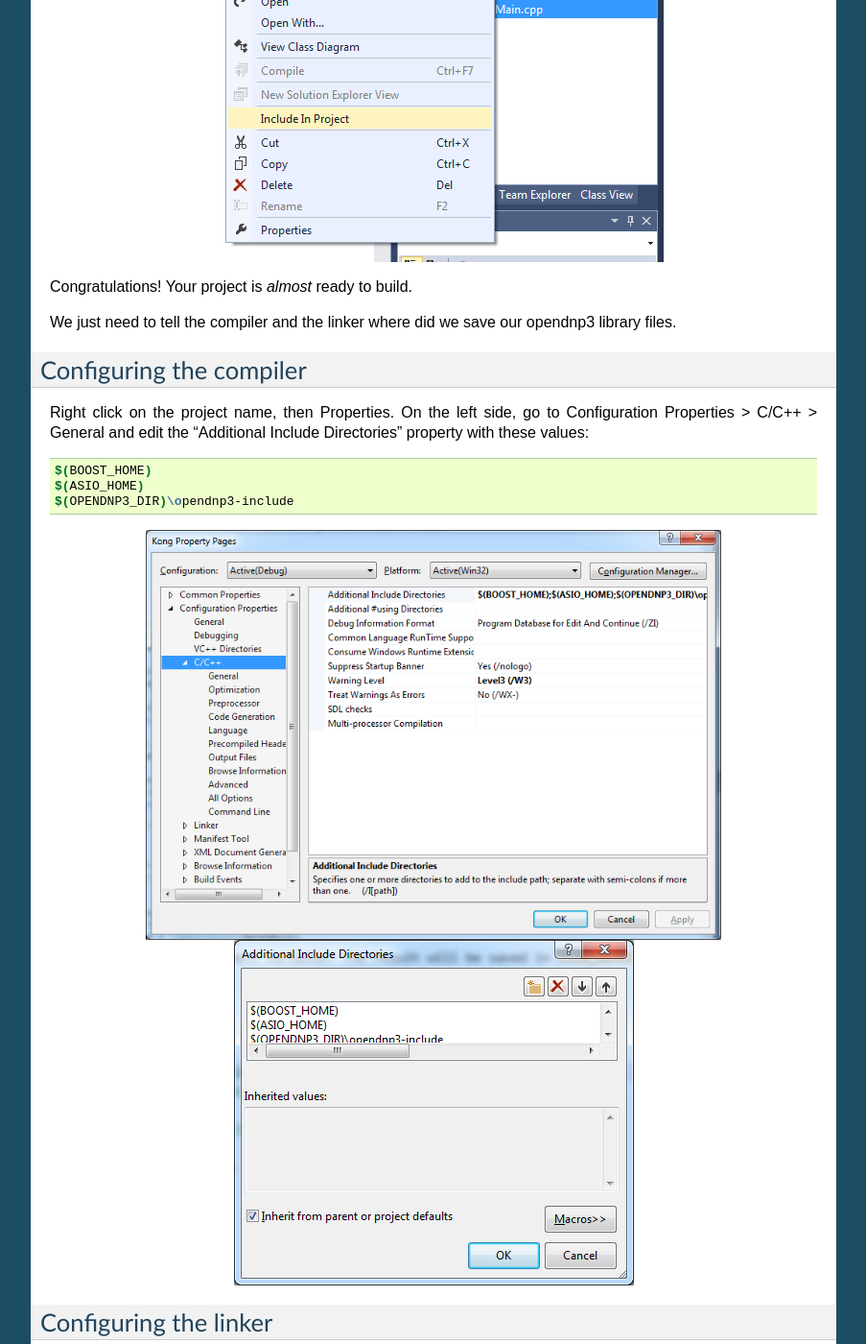
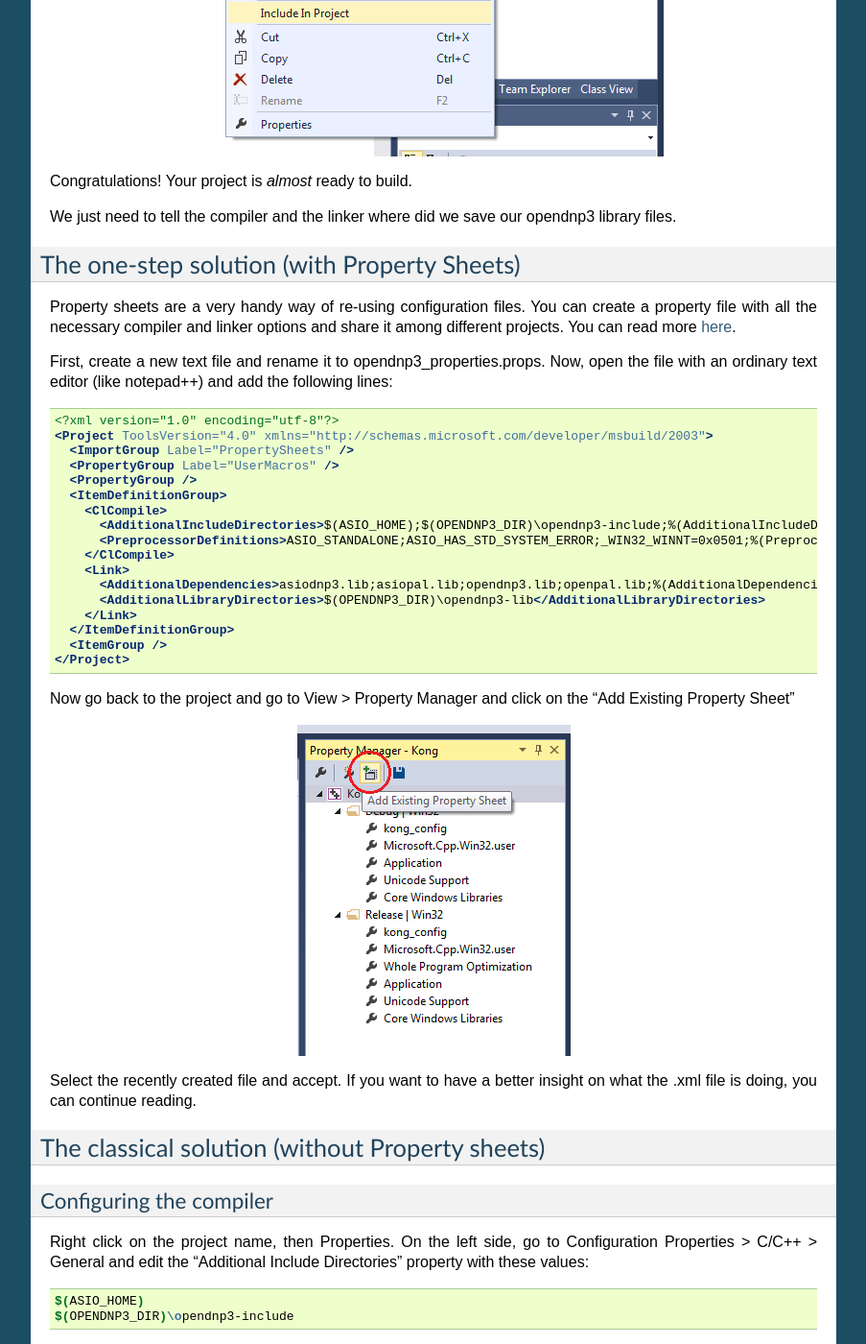
Before and after one commit to dnp3/opendnp3-guide, a Sphinx documentation site: the page built from source/tutorials/tutorial-visual-studio-2013.rst, in a window 1280 px wide and 1400 px high, scrolled down 3603 px. Shown: the whole window at 96% size, without its empty margins (198-1101 px from the left). Built offline with Sphinx 7.4.7, drawn with Linux system fonts in a browser that asks for light colours; some of the changed text lies outside the part shown.

Commit message:
fix to visual studio tutorial
it doesn't need BOOST_HOME anymore.

```diff
--- a/source/tutorials/tutorial-visual-studio-2013.rst
+++ b/source/tutorials/tutorial-visual-studio-2013.rst
@@ -1,9 +1,7 @@
+.. _tutorial_visual_studio_2013:
 ==========================================================
 How to create a new opendnp3 project in Visual Studio 2013
 ==========================================================
-
-.. image:: /img/tutorials/new-project-visual-studio-13/vstudio2013logo_100.png
-   :align: center
 
 This is a tutorial on how to create a new visual studio 2013 project using the opendnp3 library. During the tutorial I'll be using Visual Studio 2013, but it should be very similar for older (or even newer) versions of this IDE.
 
@@ -59,6 +57,44 @@ Congratulations! Your project is *almost* ready to build.
 
 We just need to tell the compiler and the linker where did we save our opendnp3 library files.
 
+The one-step solution (with Property Sheets)
+============================================
+Property sheets are a very handy way of re-using configuration files. You can create a property file with all the necessary compiler and linker options and share it among different projects. You can read more `here <http://msdn.microsoft.com/en-us/library/669zx6zc.aspx>`_.
+
+First, create a new text file and rename it to opendnp3_properties.props.
+Now, open the file with an ordinary text editor (like notepad++) and add the following lines:
+
+.. code-block:: xml
+
+   <?xml version="1.0" encoding="utf-8"?>
+   <Project ToolsVersion="4.0" xmlns="http://schemas.microsoft.com/developer/msbuild/2003">
+     <ImportGroup Label="PropertySheets" />
+     <PropertyGroup Label="UserMacros" />
+     <PropertyGroup />
+     <ItemDefinitionGroup>
+       <ClCompile>
+         <AdditionalIncludeDirectories>$(ASIO_HOME);$(OPENDNP3_DIR)\opendnp3-include;%(AdditionalIncludeDirectories)</AdditionalIncludeDirectories>
+         <PreprocessorDefinitions>ASIO_STANDALONE;ASIO_HAS_STD_SYSTEM_ERROR;_WIN32_WINNT=0x0501;%(PreprocessorDefinitions)</PreprocessorDefinitions>
+       </ClCompile>
+       <Link>
+         <AdditionalDependencies>asiodnp3.lib;asiopal.lib;opendnp3.lib;openpal.lib;%(AdditionalDependencies)</AdditionalDependencies>
+         <AdditionalLibraryDirectories>$(OPENDNP3_DIR)\opendnp3-lib</AdditionalLibraryDirectories>
+       </Link>
+     </ItemDefinitionGroup>
+     <ItemGroup />
+   </Project>
+
+Now go back to the project and go to View > Property Manager and click on the "Add Existing Property Sheet"
+
+
+.. image:: /img/tutorials/new-project-visual-studio-13/07a.prop_sheets.png
+   :align: center
+
+Select the recently created file and accept. If you want to have a better insight on what the .xml file is doing, you can continue reading.
+
+The classical solution (without Property sheets)
+================================================
+
 
 Configuring the compiler
 ------------------------
@@ -68,7 +104,6 @@ and edit the "Additional Include Directories" property with these values:
 
 .. code-block:: bash
 
-   $(BOOST_HOME)
    $(ASIO_HOME)
    $(OPENDNP3_DIR)\opendnp3-include
 
@@ -80,17 +115,32 @@ and edit the "Additional Include Directories" property with these values:
 .. image:: /img/tutorials/new-project-visual-studio-13/04b.compiler.png
    :align: center
 
+It is very important to add a preprocessor instruction to tell the compiler to use the header-only version of ASIO. In fact, if we don't declare this options, the compiler will try to use the built version of boost library and it will fail if it doesn't find it in our system.
+To modify this property we go to the "Preprocessor" option under the C/C++ section.
+Add the following values to the "Preprocessor Definitions" variable:
+
+.. code-block:: bash
+
+   ASIO_STANDALONE
+   ASIO_HAS_STD_SYSTEM_ERROR
+
+
+.. image:: /img/tutorials/new-project-visual-studio-13/06a.preprocessor.png
+   :align: center
+   :width: 600px
+
+.. image:: /img/tutorials/new-project-visual-studio-13/06b.preprocessor.png
+   :align: center
 
 Configuring the linker
 ----------------------
 
 Right click on the project name, then Properties.
-On the left side, go to Configuration Properties > Linker > General
-and edit the "Additional Include Directories" property with these values:
+On the left side, go to ``Configuration Properties > Linker > General``
+and edit the ``Additional Include Directories`` property with these values:
 
 .. code-block:: bash
 
-   $(BOOST_LIB)
    $(OPENDNP3_DIR)\opendnp3-lib
 
 .. image:: /img/tutorials/new-project-visual-studio-13/05a.linker.png
```
Also changed, not shown: source/tutorials/index_temp.txt (added, +22 -0 lines), source/img/tutorials/new-project-visual-studio-13/04a.compiler.png, source/img/tutorials/new-project-visual-studio-13/04b.compiler.png, source/img/tutorials/new-project-visual-studio-13/05a.linker.png, source/img/tutorials/new-project-visual-studio-13/05b.linker.png, source/img/tutorials/new-project-visual-studio-13/06a.preprocessor.png (added), source/img/tutorials/new-project-visual-studio-13/06b.preprocessor.png (added), source/img/tutorials/new-project-visual-studio-13/07a.prop_sheets.png (added), source/tutorials/index.rst (line endings or trailing spaces).
